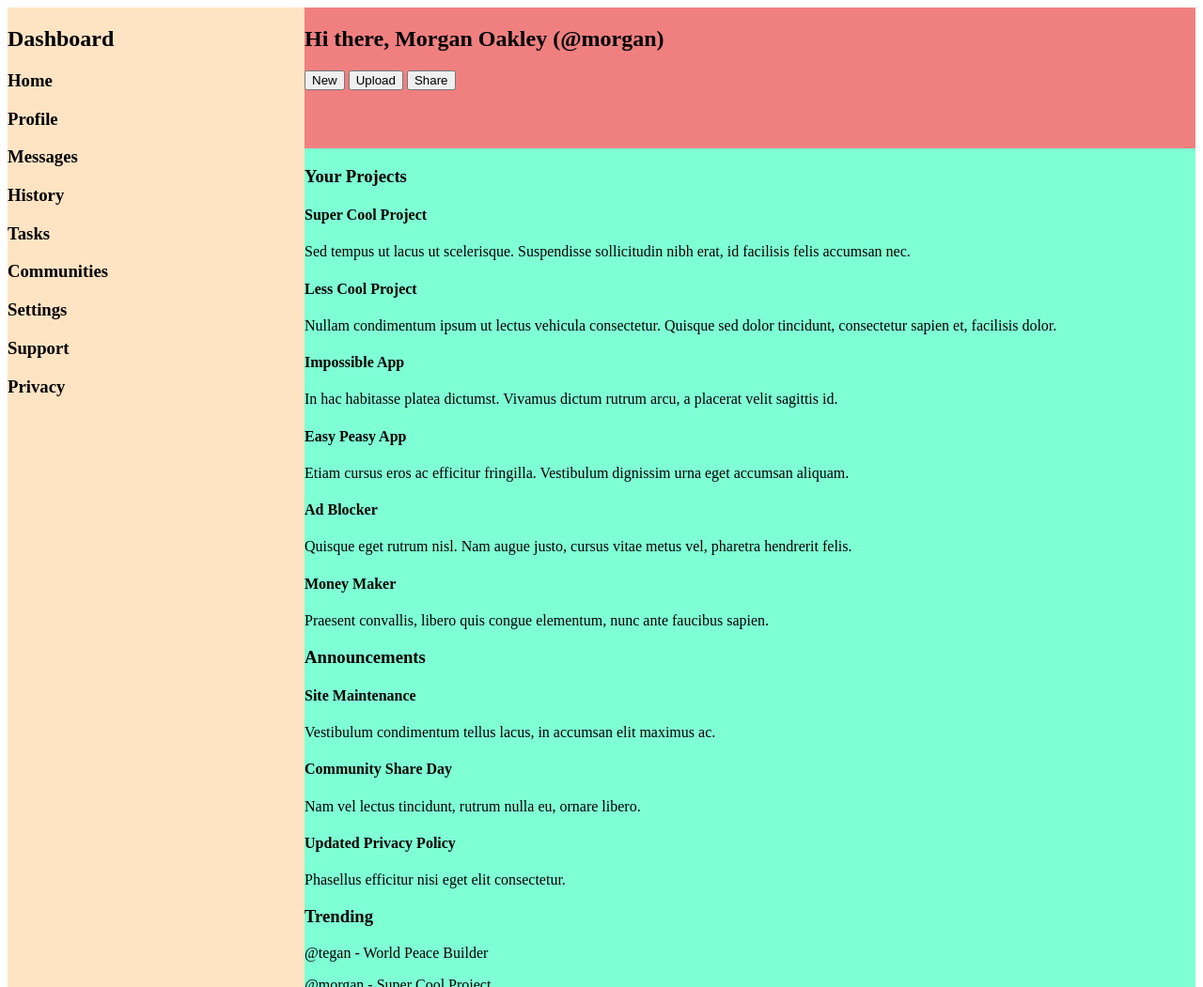
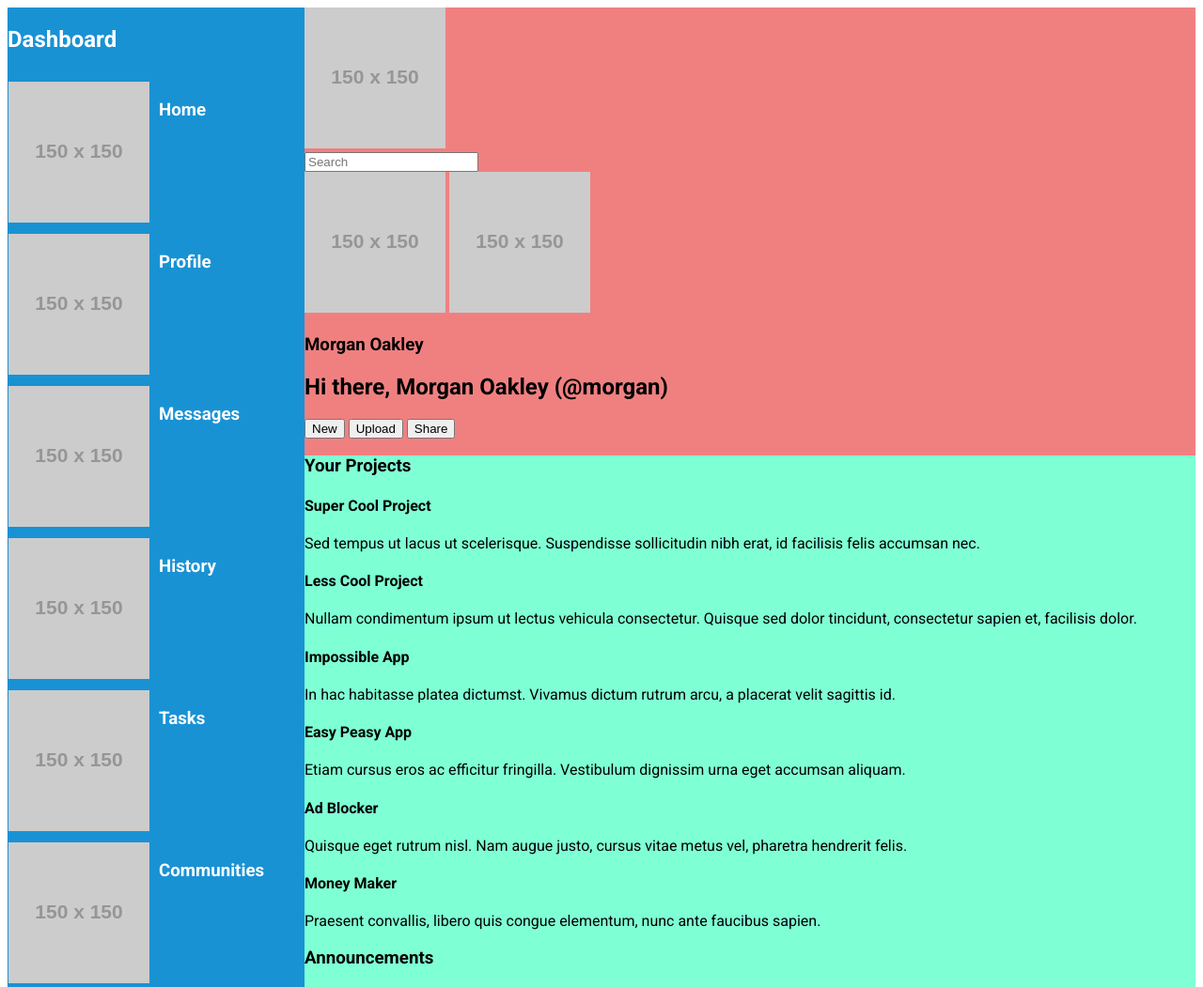
Before and after one commit to Gonalgar/admin-dashboard, a plain HTML site: page index.html in a window 1280 px wide. Shown: the top 1051 px of the page at 94% size. Drawn offline with Linux system fonts and the light colour scheme; placeholder pictures from the web are drawn by us.

Commit message:
Add Roboto font and icon placeholders

```diff
--- a/index.html
+++ b/index.html
@@ -6,23 +6,80 @@
     <meta name="viewport" content="width=device-width, initial-scale=1.0">
     <title>Dashboard</title>
     <link rel="stylesheet" href="style.css">
+    <link rel="preconnect" href="https://fonts.googleapis.com">
+    <link rel="preconnect" href="https://fonts.gstatic.com" crossorigin>
+    <link
+        href="https://fonts.googleapis.com/css2?family=Roboto:ital,wght@0,100;0,300;0,400;0,500;0,700;0,900;1,100;1,300;1,400;1,500;1,700;1,900&display=swap"
+        rel="stylesheet">
 </head>
 
 <body>
     <div class="sidebar">
         <h2>Dashboard</h2>
+        <div class="item">
+            <img src="https://via.placeholder.com/150" size="64">
             <h3>Home</h3>
+        </div>
+
+        <div class="item">
+            <img src="https://via.placeholder.com/150" size="64">
             <h3>Profile</h3>
+        </div>
+
+        <div class="item">
+            <img src="https://via.placeholder.com/150" size="64">
             <h3>Messages</h3>
+        </div>
+
+        <div class="item">
+            <img src="https://via.placeholder.com/150" size="64">
             <h3>History</h3>
+        </div>
+
+        <div class="item">
+            <img src="https://via.placeholder.com/150" size="64">
             <h3>Tasks</h3>
+        </div>
+
+
+        <div class="item">
+            <img src="https://via.placeholder.com/150" size="64">
             <h3>Communities</h3>
+        </div>
+
+        <div class="item">
+            <img src="https://via.placeholder.com/150" size="64">
             <h3>Settings</h3>
+        </div>
+
+
+        <div class="item">
+            <img src="https://via.placeholder.com/150" size="64">
             <h3>Support</h3>
+        </div>
+
+        <div class="item">
+            <img src="https://via.placeholder.com/150" size="64">
             <h3>Privacy</h3>
+        </div>
+
         </ul>
     </div>
+
     <div class="header">
+        <div class="subheader-1">
+            <img src="https://via.placeholder.com/150" size="64">
+
+            <div class="search-bar">
+                <input type="text" placeholder="Search">
+            </div>
+
+        </div>
+        <div class="subheader-2">
+            <img src="https://via.placeholder.com/150" size="64">
+            <img src="https://via.placeholder.com/150" size="512">
+            <h3>Morgan Oakley</h3>
+
             <h2>Hi there, Morgan Oakley (@morgan)</h2>
             <div>
                 <button>New</button>
--- a/style.css
+++ b/style.css
@@ -1,13 +1,25 @@
 body {
+    font-family: "Roboto";
     display: grid;
     grid-template-columns: 1fr 3fr;
-    grid-template-rows: 150px auto;
+    grid-template-rows: auto auto;
     grid-template-areas: "sidebar header" "sidebar main-content";
 }
 
 .sidebar {
     grid-area: sidebar;
-    background-color:bisque;
+    color: white;
+    background-color:#1992d4;
+    display: flex;
+    flex-direction: column;
+    gap: 10px;
+}
+
+.sidebar .item {
+    padding: 1px;
+    display: flex;
+    flex-direction: row;
+    gap: 10px;
 }
 
 .header {
```
Lines whose indentation alone changed are shown as unchanged.
